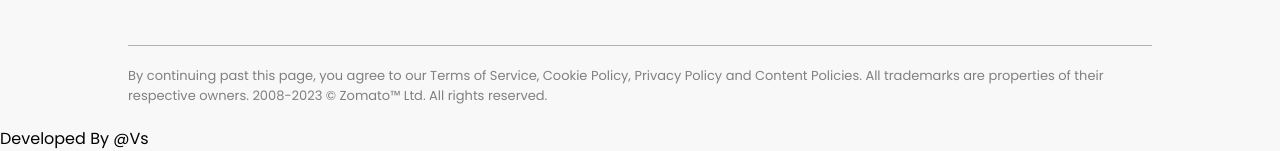
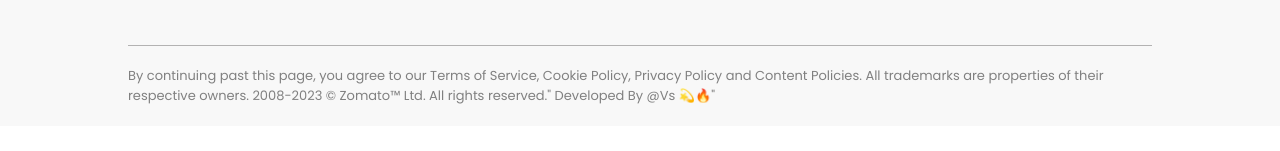
Before and after one commit to singhva59/Zomato-Clone.github.io, a plain HTML site: page index.html in a window 1280 px wide. Shown: the part 2977-3128 px from the top of the page. After the commit the page ends 3103 px from the top, so only its background shows below. Drawn offline with Linux system fonts and the light colour scheme.

Commit message:
Update index.html

```diff
--- a/index.html
+++ b/index.html
@@ -265,8 +265,8 @@
             By continuing past this page, you agree to our Terms of Service, Cookie
             Policy, Privacy Policy and Content Policies. All trademarks are
             properties of their respective owners. 2008-2023 © Zomato™ Ltd. All
-            rights reserved.
-        </p> <p>Developed By @Vs</p>
+            rights reserved." Developed By @Vs 💫🔥"
+        </p>
 
     </footer>
 </body>
```
